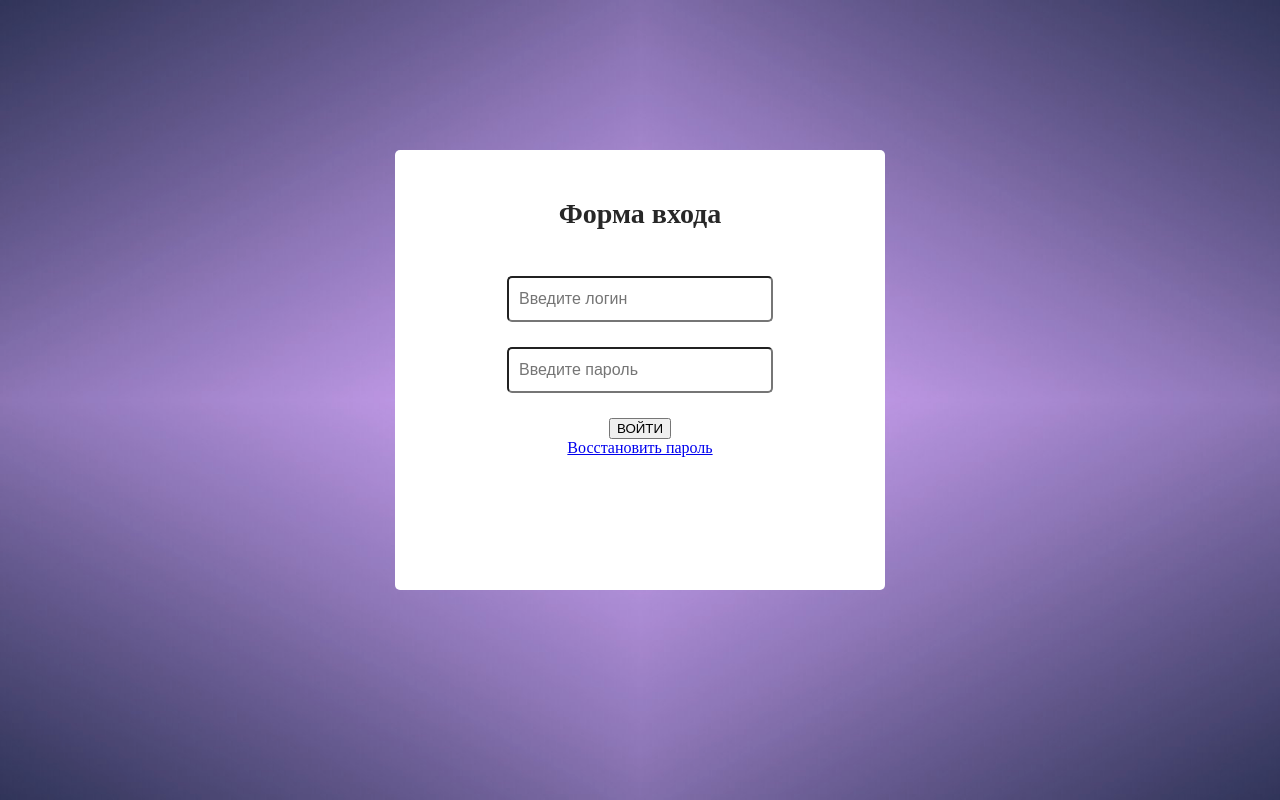
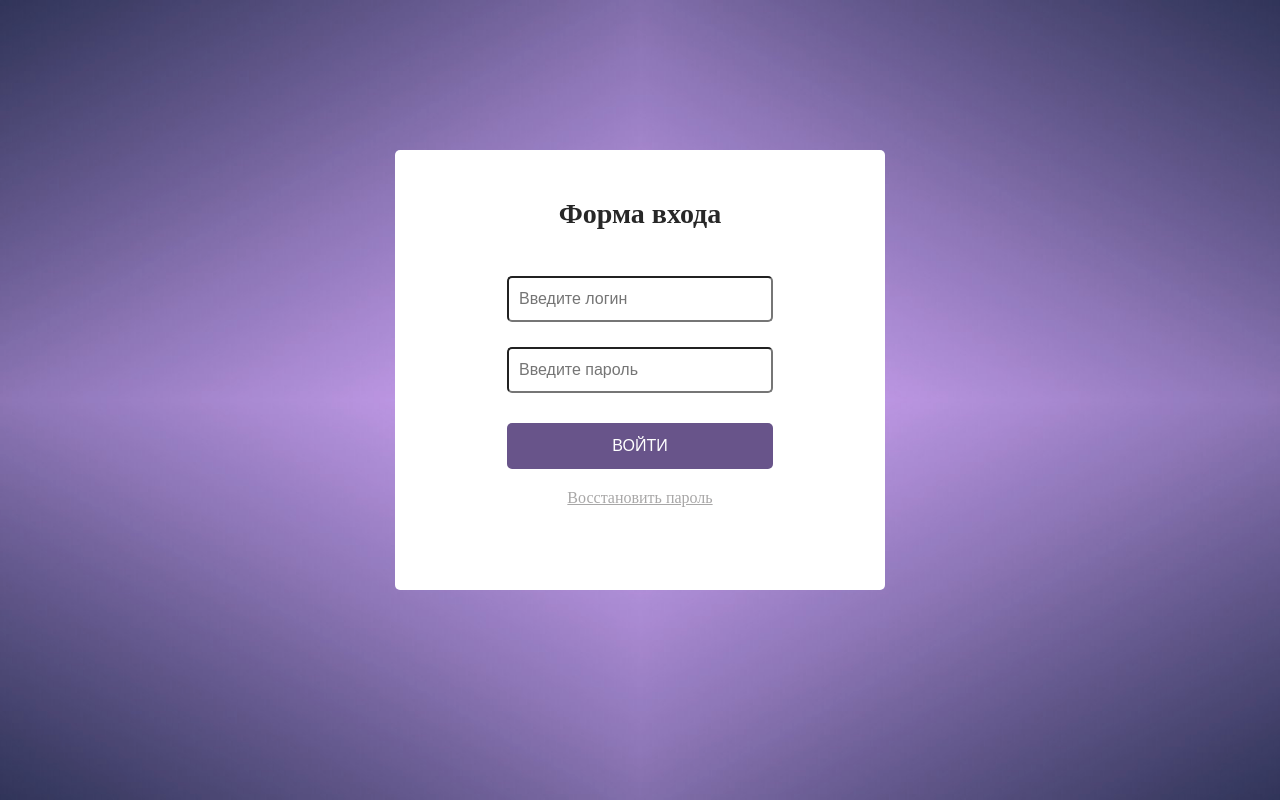
Before and after one commit to LenaSkarlett/lab1, a plain HTML site: page index.html in a window 1280 px wide. Drawn offline with Linux system fonts and the light colour scheme.

Commit message:
Кнопка и ссылка CSS

```diff
--- a/css/styles.css
+++ b/css/styles.css
@@ -29,3 +29,22 @@ input[type="text"],input[type="password"]{
     border-radius: 5px;
     padding-left: 10px;
 }
+
+a{
+    color: rgb(168, 167, 167);
+}
+
+a:hover{
+    text-decoration: none;
+}
+
+.dws-submit {
+    padding: 14px 105px;
+    margin: 5px 0 20px 0;
+    font-size: 16px;
+    color: #fff;
+    background-color: #68548a;
+    border: none;
+    cursor: pointer;
+    border-radius: 5px;
+}
```
